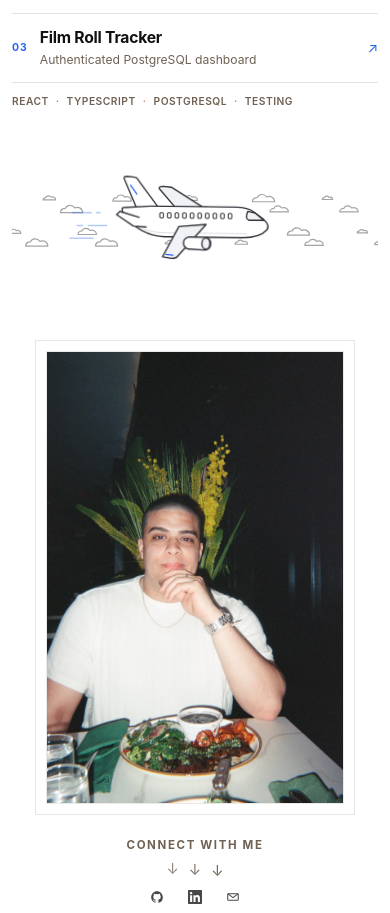
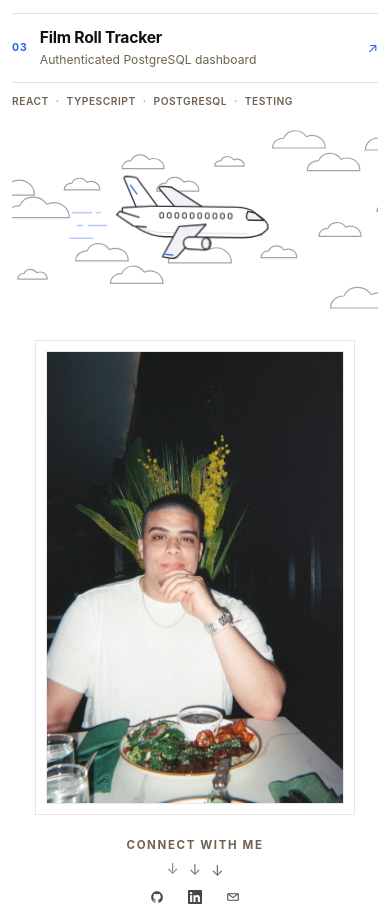
Before and after one commit to MykeRam/Mykes-Photog, a React (Vite) app in the folder client/: page / in a window 390 px wide. Shown: the part 808-1721 px from the top of the page. Built offline with nearby package versions, Linux system fonts and the light colour scheme; the HTML template or start-up script is replaced by a standard one.

Commit message:
Extend cloud coverage without changing section layout

```diff
--- a/client/src/components/FlightPath/FlightPath.css
+++ b/client/src/components/FlightPath/FlightPath.css
@@ -3,12 +3,16 @@
   width: min(100%, 1040px);
   height: clamp(142px, 16vw, 192px);
   margin: 0 auto;
-  overflow: hidden;
+  overflow: visible;
+  pointer-events: none;
 }
 .flight-path-art {
+  position: absolute;
+  top: -100px;
   display: block;
   width: 100%;
-  height: 100%;
+  height: calc(100% + 200px);
+  overflow: hidden;
 }
 .flight-path-cloud {
   fill: none;
@@ -96,6 +100,10 @@
   }
 }
 @media (max-width: 640px) {
+  .flight-path-art {
+    top: -32px;
+    height: calc(100% + 64px);
+  }
   .flight-path-jet {
     width: 240px;
     height: 128px;
--- a/client/src/components/FlightPath/FlightPath.jsx
+++ b/client/src/components/FlightPath/FlightPath.jsx
@@ -1,12 +1,12 @@
-import { useEffect, useRef } from 'react'
+import { useEffect, useRef, useState } from 'react'
 import { useInView, useReducedMotion } from 'motion/react'
 import './FlightPath.css'
 
-const clouds = Array.from({ length: 24 }, (_, index) => ({
-  y: [24, 55, 119, 150][index % 4],
+const clouds = Array.from({ length: 48 }, (_, index) => ({
+  row: index % 8,
   scale: [0.85, 1.25, 1, 1.5, 0.7][index % 5],
   duration: [19, 24, 17, 22][index % 4],
-  progress: ((index * 7) % 24) / 24
+  progress: ((index * 13) % 48) / 48
 }))
 const cloudShape = 'M 0 8 C 0 3 4 0 9 0 C 12 -7 22 -8 27 -1 C 34 -4 42 0 42 8 Z'
 
@@ -14,7 +14,20 @@ export default function FlightPath() {
   const sceneRef = useRef(null)
   const skyRef = useRef(null)
   const shouldReduceMotion = useReducedMotion()
-  const isInView = useInView(sceneRef)
+  const isInView = useInView(sceneRef, { margin: '100px 0px' })
+  const [skySize, setSkySize] = useState({ width: 1040, height: 340 })
+
+  useEffect(() => {
+    const observer = new ResizeObserver(([entry]) => {
+      setSkySize({ width: entry.contentRect.width, height: entry.contentRect.height })
+    })
+    observer.observe(skyRef.current)
+    return () => observer.disconnect()
+  }, [])
+
+  const visibleClouds = skySize.width <= 640 ? clouds.slice(0, 24) : clouds
+  const cloudStart = skySize.width + 80
+  const cloudTravel = cloudStart + 110
 
   useEffect(() => {
     if (isInView && !shouldReduceMotion) skyRef.current?.unpauseAnimations()
@@ -28,14 +41,21 @@ export default function FlightPath() {
       data-playing={isInView && !shouldReduceMotion}
       aria-hidden="true"
     >
-      <svg ref={skyRef} className="flight-path-art" viewBox="0 0 1040 170" focusable="false">
-        {clouds.map(({ y, scale, duration, progress }, index) => (
-          <g key={index} transform={`translate(${1080 - progress * 1190} ${y})`}>
+      <svg
+        ref={skyRef}
+        className="flight-path-art"
+        viewBox={`0 0 ${skySize.width} ${skySize.height}`}
+        focusable="false"
+      >
+        {visibleClouds.map(({ row, scale, duration, progress }, index) => {
+          const y = 22 + (row / 7) * (skySize.height - 48)
+          return (
+            <g key={index} transform={`translate(${cloudStart - progress * cloudTravel} ${y})`}>
               {!shouldReduceMotion && (
                 <animateTransform
                   attributeName="transform"
                   type="translate"
-                from={`1080 ${y}`}
+                  from={`${cloudStart} ${y}`}
                   to={`-110 ${y}`}
                   dur={`${duration}s`}
                   begin={`${-progress * duration}s`}
@@ -44,7 +64,8 @@ export default function FlightPath() {
               )}
               <path className="flight-path-cloud" transform={`scale(${scale})`} d={cloudShape} />
             </g>
-        ))}
+          )
+        })}
       </svg>
       <svg className="flight-path-jet" viewBox="-150 -80 300 160" focusable="false">
         <g className="flight-path-trails">
```
Lines whose indentation alone changed are shown as unchanged.
